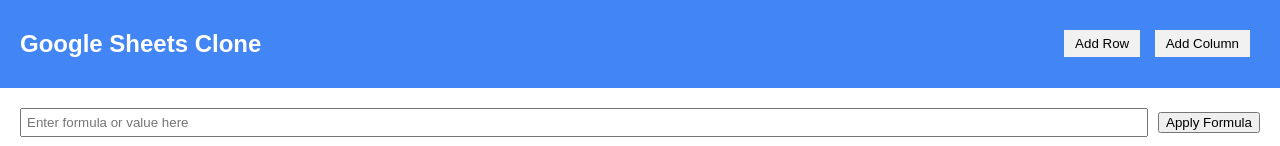
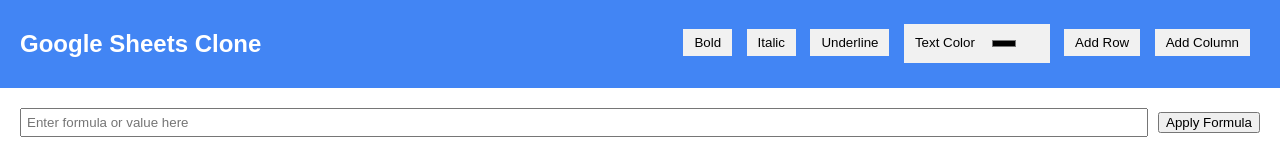
Before and after one commit to mandalasaicharan31/mimicking-google-sheets, a plain HTML site: page index.html in a window 1280 px wide. Shown: the top 146 px of the page. Drawn offline with nearby package versions, Linux system fonts and the light colour scheme.

Commit message:
Update index.html

```diff
--- a/index.html
+++ b/index.html
@@ -14,10 +14,10 @@
     <nav class="navbar">
         <h1>Google Sheets Clone</h1>
         <div class="toolbar">
-        <!--  <button onclick="applyStyle('bold')">Bold</button>
-          <button onclick="applyStyle('Times New Roman')">Times New Roman</button>
+          <button onclick="applyStyle('bold')">Bold</button>
+          <button onclick="applyStyle('Italic')">Italic</button>
           <button onclick="applyStyle('underline')">Underline</button>
-          <button>Text Color <input type="color" onchange="applyColor(this.value)"></button> -->
+          <button>Text Color <input type="color" onchange="applyColor(this.value)"></button>
           <button onclick="addColumn()">Add Row</button> <!-- Add Row button -->
           <button onclick="addRow()">Add Column</button> <!-- Add Column button -->
         </div>
```
